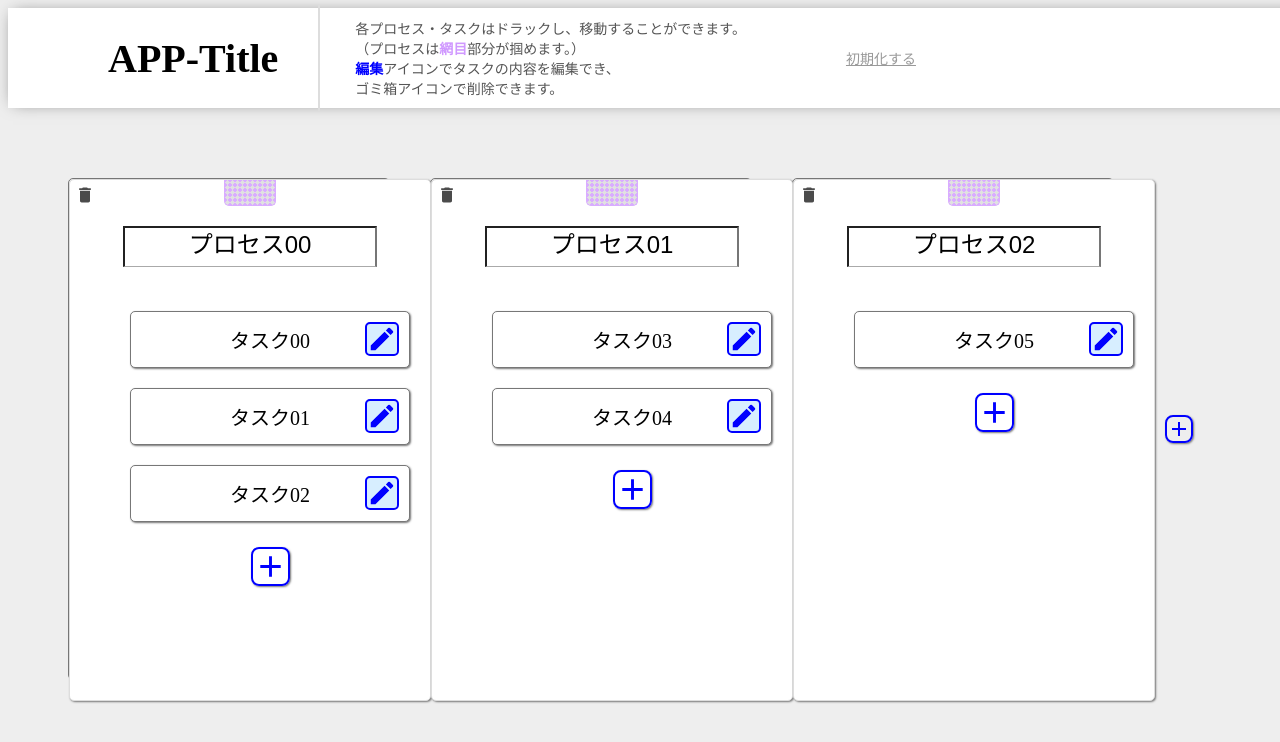
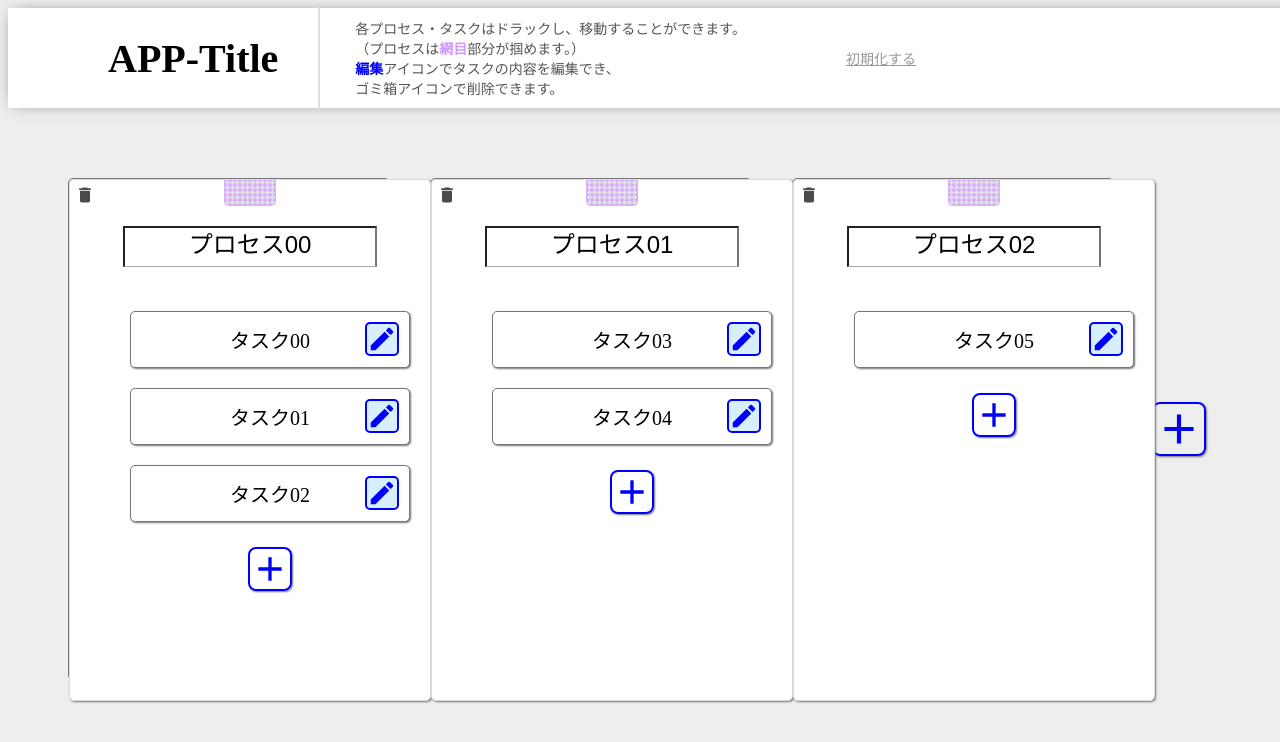
Before and after one commit to teshima39/tasktool, a Next.js app: page / in a window 1280 px wide. Shown: the top 742 px of the page. Built offline with nearby package versions, Linux system fonts and the light colour scheme.

Commit message:
muiアイコンサイズ調整

```diff
--- a/components/molecules/TaskList.tsx
+++ b/components/molecules/TaskList.tsx
@@ -52,9 +52,8 @@ export const TaskList: FC<Props> = (props) => {
       <dd>
         <AddIcon
           className={style_taskList.addIcon}
-          fontSize="large"
           onClick={props.onClickAddTask}
-          id={String(props.index)} />
+          id={String(props.index)} style={{width:"40px",height:"40px"}}/>
       </dd>
     </>
   )
--- a/components/organisms/ProcList.tsx
+++ b/components/organisms/ProcList.tsx
@@ -347,7 +347,7 @@ export const ProcList:FC<Props> = (props) => {
         )
       })}
       <li className={style_procList.list_last} style={{ visibility: taskList.length < 5 ? "visible" : "hidden" }}>
-        < AddIcon className={style_procList.addIcon} onClick={onClickAddProc} ></ AddIcon>
+        < AddIcon className={style_procList.addIcon} onClick={onClickAddProc} style={{width:"50px",height:"50px"}} ></ AddIcon>
       </li>
     </ul>
   )
```
